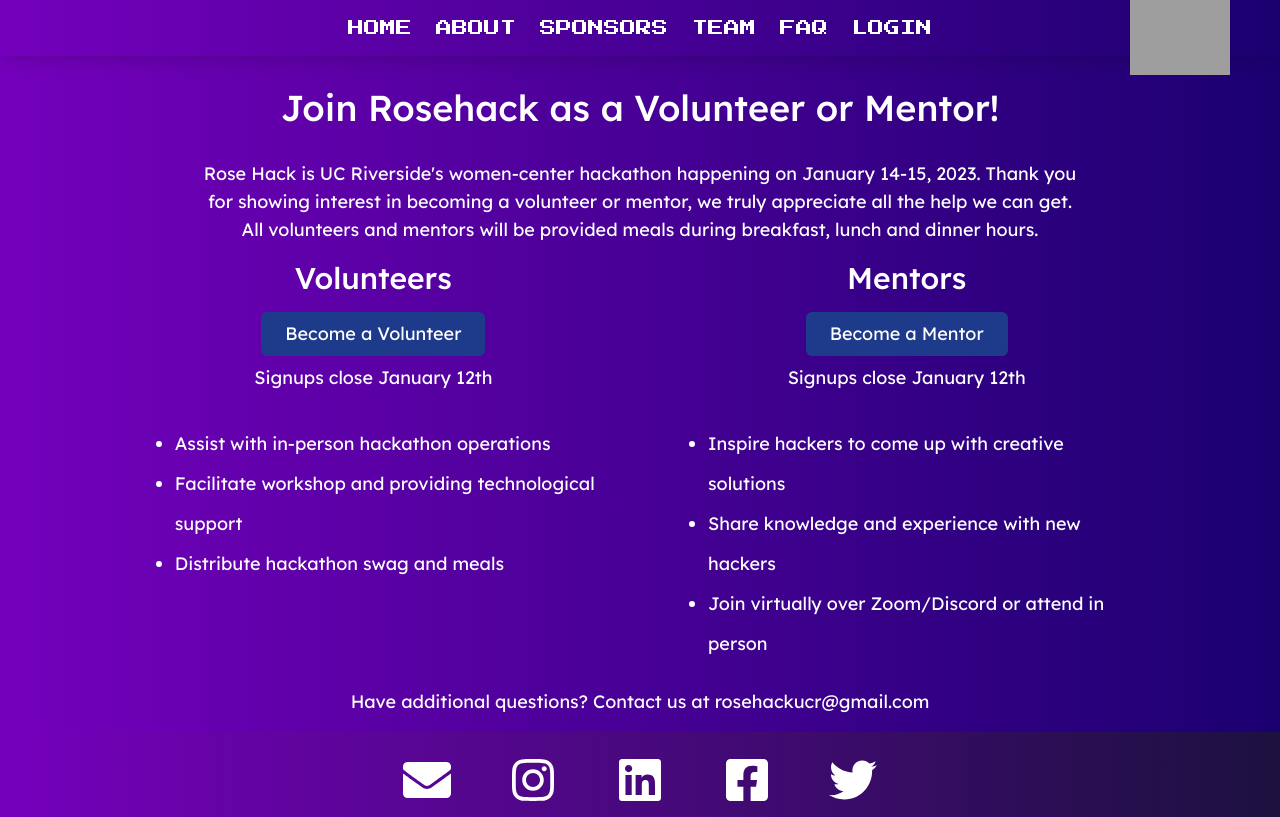
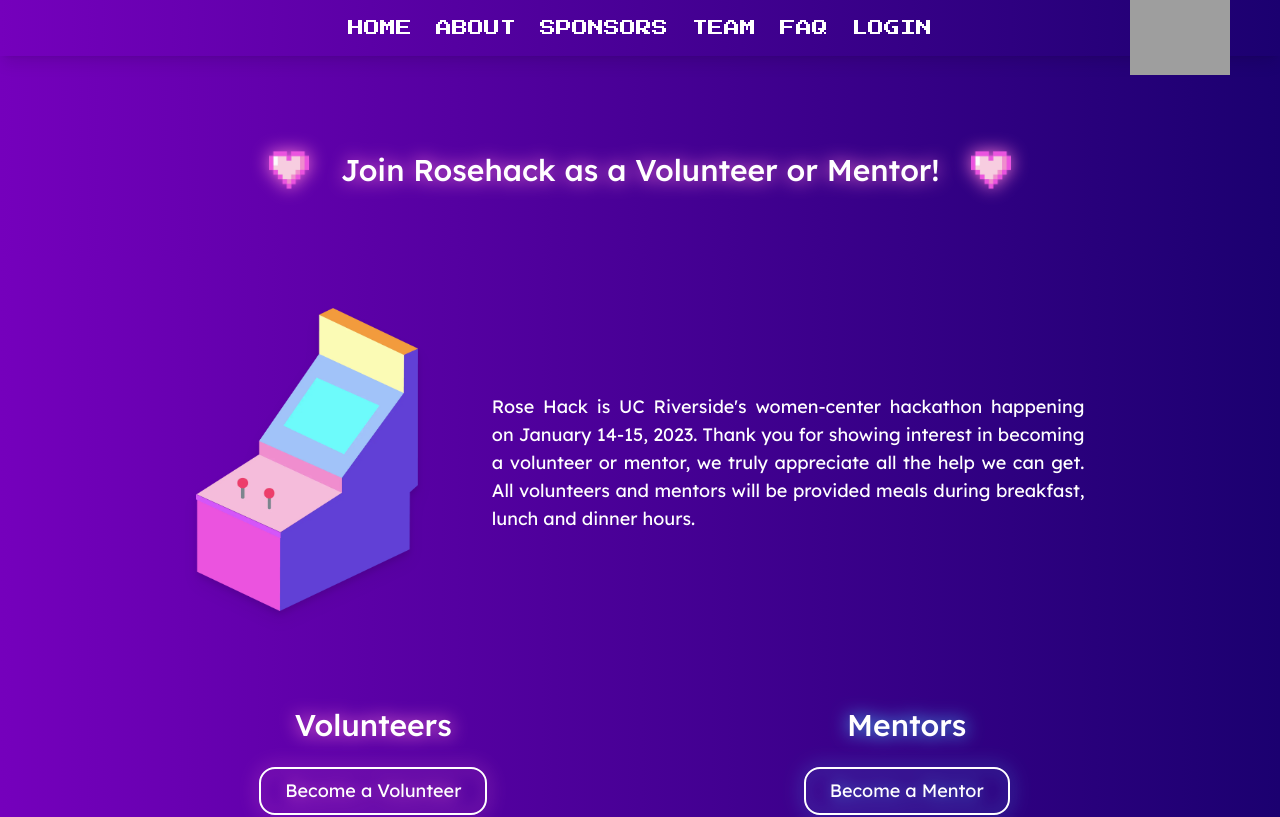
Before and after one commit to Alamode89/rosehack2023, a Next.js app: page /volunteers in a window 1280 px wide. Shown: the top 817 px of the page. Built offline with nearby package versions, Linux system fonts and the light colour scheme; grey boxes are pictures that could not be loaded.

Commit message:
styling volunteers

```diff
--- a/pages/volunteers.tsx
+++ b/pages/volunteers.tsx
@@ -1,37 +1,64 @@
 import React from "react";
 import Row from "react-bootstrap/Row";
 import Col from "react-bootstrap/Col";
+import PinkHeart from "../public/pink_heart.webp";
+import Image from "next/image";
+import Machine3 from "../public/machine_3.webp";
 
 const volunteers = () => {
   return (
-    <div className="w-full flex justify-center items-center flex-col font-lexend bg-gradient-to-r from-header-left to-header-right text-white">
+    <div className="drop-shadow-lg w-full flex justify-center items-center flex-col font-lexend bg-gradient-to-r from-header-left to-header-right text-white">
       <div className="w-10/12 flex justify-center items-center flex-col">
-        <p className="text-4xl font-medium m-8 text-center">
-          Join Rosehack as a Volunteer or Mentor!
-        </p>
-        <p className="w-10/12 text-center text-lg">
-          Rose Hack is UC Riverside&apos;s women-center hackathon happening on
-          January 14-15, 2023. Thank you for showing interest in becoming a
-          volunteer or mentor, we truly appreciate all the help we can get. All
-          volunteers and mentors will be provided meals during breakfast, lunch
-          and dinner hours.
-        </p>
+        <div className=" flex justify-center items-center flex-row my-16">
+          <Image
+            src={PinkHeart}
+            alt=""
+            className="w-5 md:w-10 transform drop-shadow-pink"
+          />
+          <p className="text-xl md:text-3xl font-medium m-8 text-center drop-shadow-pink">
+            Join Rosehack as a Volunteer or Mentor!
+          </p>
+          <Image
+            src={PinkHeart}
+            alt=""
+            className="w-5 md:w-10 transform drop-shadow-pink"
+          />
+        </div>
+        <div className="w-10/12 flex flex-col md:flex-row justify-between items-center pb-12 my-6">
+          <Image
+            src={Machine3}
+            alt=""
+            className="w-1/4 transform drop-shadow-lg"
+          />
+          <p className="w-2/3 text-justify text-lg mt-4">
+            Rose Hack is UC Riverside&apos;s women-center hackathon happening on
+            January 14-15, 2023. Thank you for showing interest in becoming a
+            volunteer or mentor, we truly appreciate all the help we can get.
+            All volunteers and mentors will be provided meals during breakfast,
+            lunch and dinner hours.
+          </p>
+        </div>
+
         <Row className="w-full flex justify-center items-start">
           <Col
             xs={12}
             md={6}
             className="flex justify-center items-center flex-col"
           >
-            <p className="text-3xl font-medium">Volunteers</p>
+            <p className="text-3xl font-medium text-white drop-shadow-pink my-4">
+              Volunteers
+            </p>
             <a
               href="https://docs.google.com/forms/d/e/1FAIpQLSdaYzF8Zq8wki1SX9hmqg4glKBt6rt_SlB-TTr0hM1ybiRRUg/viewform"
               target="_blank"
               rel="noreferrer"
-              className="bg-blue-900 text-lg text-white no-underline px-4 py-2 rounded hover:scale-105"
+              className="bg-transparent hover:!bg-rose-pink border-2 border-white drop-shadow-pink text-lg text-white no-underline px-4 py-2 rounded-2xl hover:scale-105"
             >
               Become a Volunteer
             </a>
-            <p className="m-2 text-lg">Signups close January 12th</p>
+            <p className="m-2 text-base text-white drop-shadow-pink">
+              Signups close January 12th
+            </p>
             <ul className="list-disc leading-10 m-4 text-lg">
               <li>Assist with in-person hackathon operations</li>
               <li>Facilitate workshop and providing technological support</li>
@@ -43,16 +70,20 @@ const volunteers = () => {
             md={6}
             className="flex justify-start items-center flex-col"
           >
-            <p className="text-3xl font-medium">Mentors</p>
+            <p className="text-3xl font-medium text-white drop-shadow-blue my-4">
+              Mentors
+            </p>
             <a
               href="https://docs.google.com/forms/d/e/1FAIpQLSeHkULTC1m92z_XBEP5NbuLAYBMG8nkv2kVMQyytGdAkKjaIQ/viewform"
               target="_blank"
               rel="noreferrer"
-              className="bg-blue-900 text-lg text-white no-underline px-4 py-2 rounded hover:scale-105"
+              className="bg-transparent hover:!bg-rose-blue border-2 border-white drop-shadow-blue text-lg text-white no-underline px-4 py-2 rounded-2xl hover:scale-105"
             >
               Become a Mentor
             </a>
-            <p className="m-2 text-lg">Signups close January 12th</p>
+            <p className="m-2 text-base text-white drop-shadow-blue">
+              Signups close January 12th
+            </p>
             <ul className="list-disc leading-10 m-4 text-lg">
               <li>Inspire hackers to come up with creative solutions</li>
               <li>Share knowledge and experience with new hackers</li>
@@ -60,11 +91,11 @@ const volunteers = () => {
             </ul>
           </Col>
         </Row>
-        <p className="text-lg text-center">
+        <p className="text-lg text-center my-12">
           Have additional questions? Contact us at{" "}
           <a
             href="mailto:rosehackucr@gmail.com"
-            className="no-underline text-white"
+            className="no-underline text-rose-pink hover:text-rose-blue"
           >
             rosehackucr@gmail.com
           </a>
```
Also changed, not shown: public/machine_3.webp (added).
